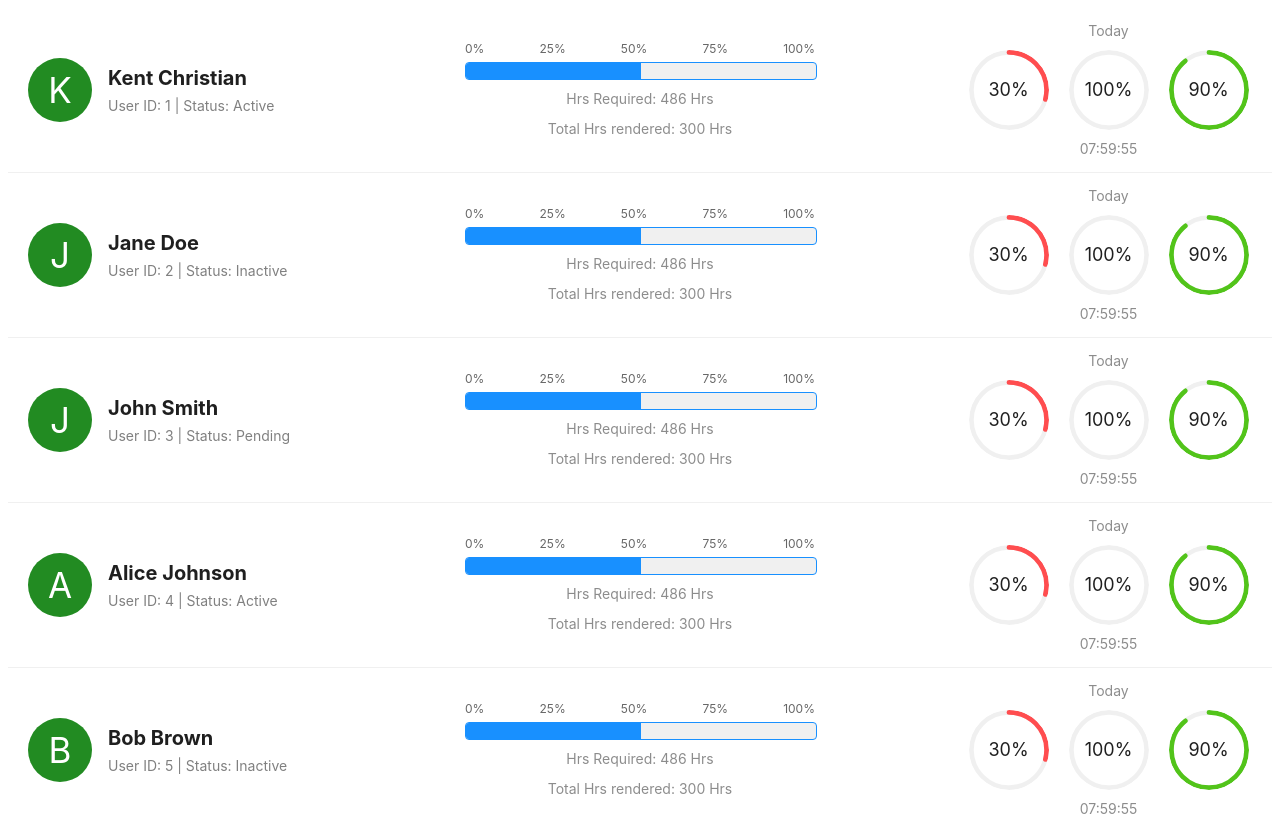
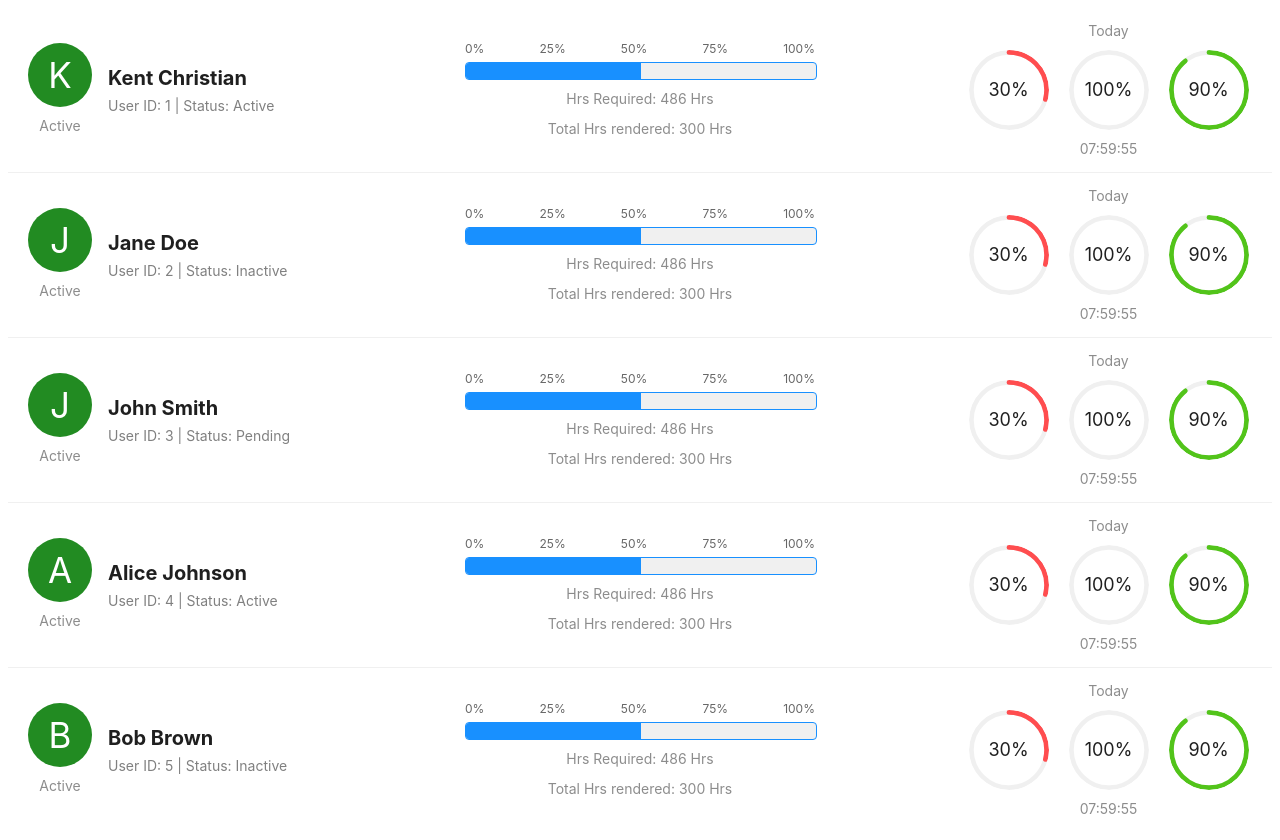
Before and after one commit to KC878/ustp_ojt_monitoring, a Next.js app: page /pages/students in a window 1280 px wide. Built offline with nearby package versions, Linux system fonts and the light colour scheme.

Commit message:
adjustment: added Status below the circle

```diff
--- a/src/components/UsersList.tsx
+++ b/src/components/UsersList.tsx
@@ -45,7 +45,8 @@ const Userslist: React.FC = () => {
   };
 
   const totalSeconds = 8 * 60 * 60;
-  const renderedPercent = ((totalSeconds - timeLeft) / totalSeconds) * 100;
+  const renderedPercent = ((totalSeconds - timeLeft) / totalSeconds) * 100; // fetch from database -
+  // updates every hour -->
 
   return (
     <List>
@@ -63,9 +64,16 @@ const Userslist: React.FC = () => {
 
               {/* Left side: User Info */}
               <div style={{ display: 'flex', alignItems: 'center', gap: 16 }}>
-                <Avatar size={64} style={{ backgroundColor: 'forestgreen', fontSize: 35 }}>
-                  {item.name.charAt(0).toUpperCase()}
-                </Avatar>
+                {/* Avatar and Time Text wrapped in a column */}
+                  {/* set condition if online --> green else: red circle also show offline */}
+                <div style={{ display: 'flex', flexDirection: 'column', alignItems: 'center' }}>
+                  <Avatar size={64} style={{ backgroundColor: 'forestgreen', fontSize: 35 }}>
+                    {item.name.charAt(0).toUpperCase()}
+                  </Avatar>
+                  <Text type="secondary" style={{ marginTop: 8 }}>Active</Text> {/* Placed below the Avatar */}
+                </div>
+
+                {/* User Info */}
                 <div>
                   <div style={{ fontSize: '20px', fontWeight: 'bold' }}>{item.name}</div>
                   <div style={{ fontSize: '14px', color: 'gray' }}>
@@ -73,6 +81,7 @@ const Userslist: React.FC = () => {
                   </div>
                 </div>
               </div>
+
 
                 {/* ////////////////////////////////////////////////// */}
 
```
